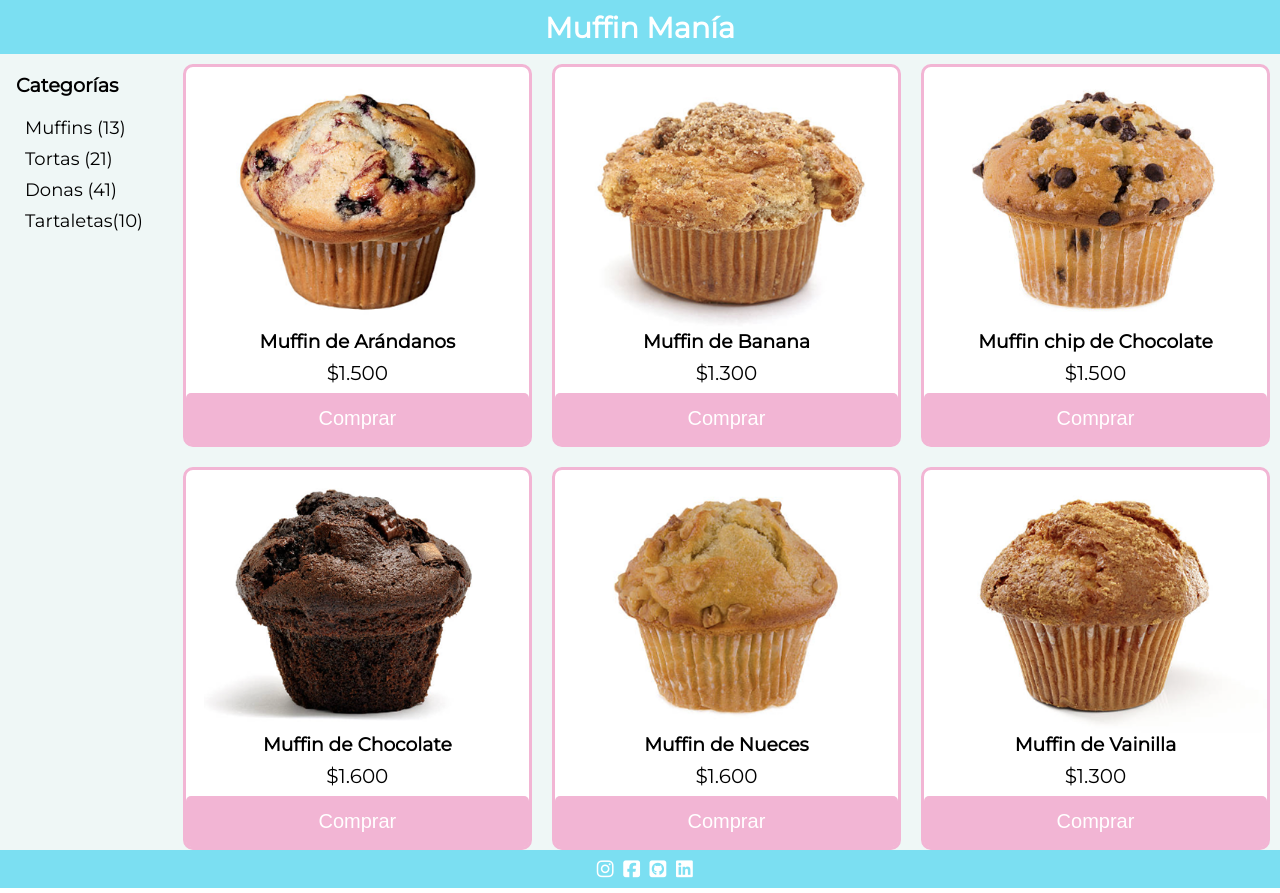
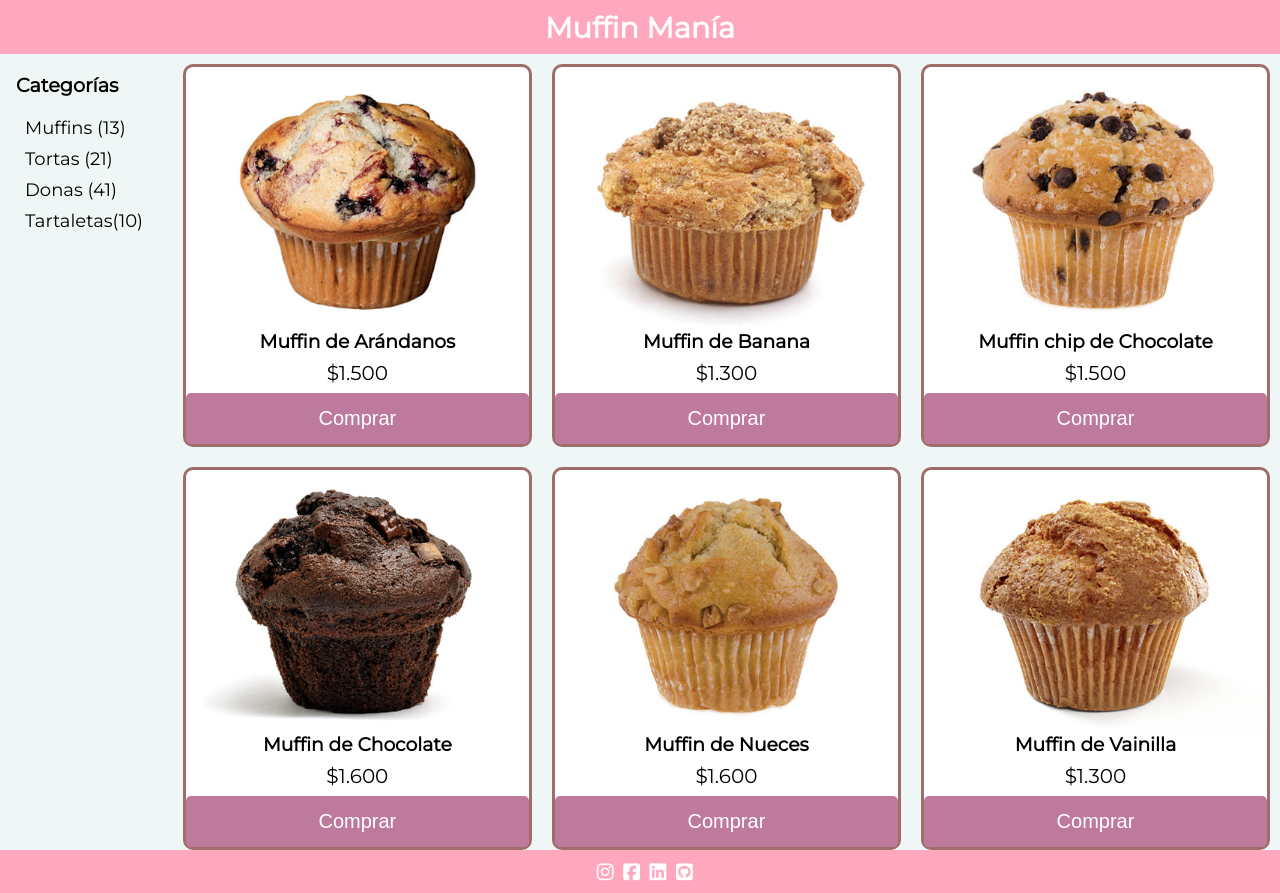
Before and after one commit to DomGP/Modulo02_Desafio_02, a plain HTML site: page index.html in a window 1280 px wide. Drawn offline with Linux system fonts and the light colour scheme.

Commit message:
Cambio de color y agregar links en iconos

```diff
--- a/assets/css/style.css
+++ b/assets/css/style.css
@@ -12,7 +12,7 @@ nav {
     justify-content: center;
     align-items: center;
     grid-area: nav;
-    background-color: #7bdff2;
+    background-color: #ffa8bd;
     color: white;
     padding-top: 0.5em;
     padding-bottom: 0.5em;
@@ -46,7 +46,7 @@ footer {
     justify-content: center;
     align-items: center;
     grid-area: footer;
-    background-color: #7bdff2;
+    background-color: #ffa8bd;
     color: white;
     font-size: larger;
     padding-top: 0.5em;
@@ -78,7 +78,7 @@ footer i{
     flex-direction: column;
     align-items: center;
     border-radius: 10px;
-    border: solid 3px #f2b5d4;
+    border: solid 3px #9f6e6a;
     margin-top: 10px;
     margin-right: 10px;
     background-color: rgb(255, 255, 255);
@@ -105,12 +105,12 @@ button {
     border: none;
     cursor: pointer;
     color: white;
-    background-color: #f2b5d4;
+    background-color: #bd7a9d;
     padding: 0.7em;
     border-radius: 5px;
     width: 100%;
     font-size: 20px;
 }
 button:active {
-    background-color: #f7d6e0;
+    background-color: #ffa8bd;
 }
--- a/index.html
+++ b/index.html
@@ -3,7 +3,7 @@
 <head>
     <meta charset="UTF-8">
     <meta name="viewport" content="width=device-width, initial-scale=1.0">
-    <title>Mi Ecommerce</title>
+    <title>Muffin Manía</title>
     <link rel="stylesheet" href="assets/css/style.css">
     <script src="https://kit.fontawesome.com/f363d99965.js" crossorigin="anonymous"></script>
     <link rel="icon" href="assets/imgs/store-solid.svg">
@@ -62,10 +62,10 @@
             </div>
         </main>
         <footer>
-            <i class="fa-brands fa-instagram" style="color: #ffffff;"></i>
-            <i class="fa-brands fa-square-facebook" style="color: #ffffff;"></i>
-            <i class="fa-brands fa-square-github" style="color: #ffffff;"></i>
-            <i class="fa-brands fa-linkedin" style="color: #ffffff;"></i>
+            <a href="https://www.instagram.com/rulichascona/" target="_blank"><i class="fa-brands fa-instagram" style="color: #ffffff;"></i></a>
+            <a href="https://www.facebook.com/dominique.gajardo.5/" target="_blank"><i class="fa-brands fa-square-facebook" style="color: #ffffff;"></i></a>
+            <a href="https://www.linkedin.com/in/dominique-gajardo-poveda/" target="_blank"><i class="fa-brands fa-linkedin" style="color: #ffffff;"></i></a>
+            <a href="https://github.com/DomGP" target="_blank"><i class="fa-brands fa-square-github" style="color: #ffffff;"></i></a>
         </footer>
     </div>
 </body>
```
